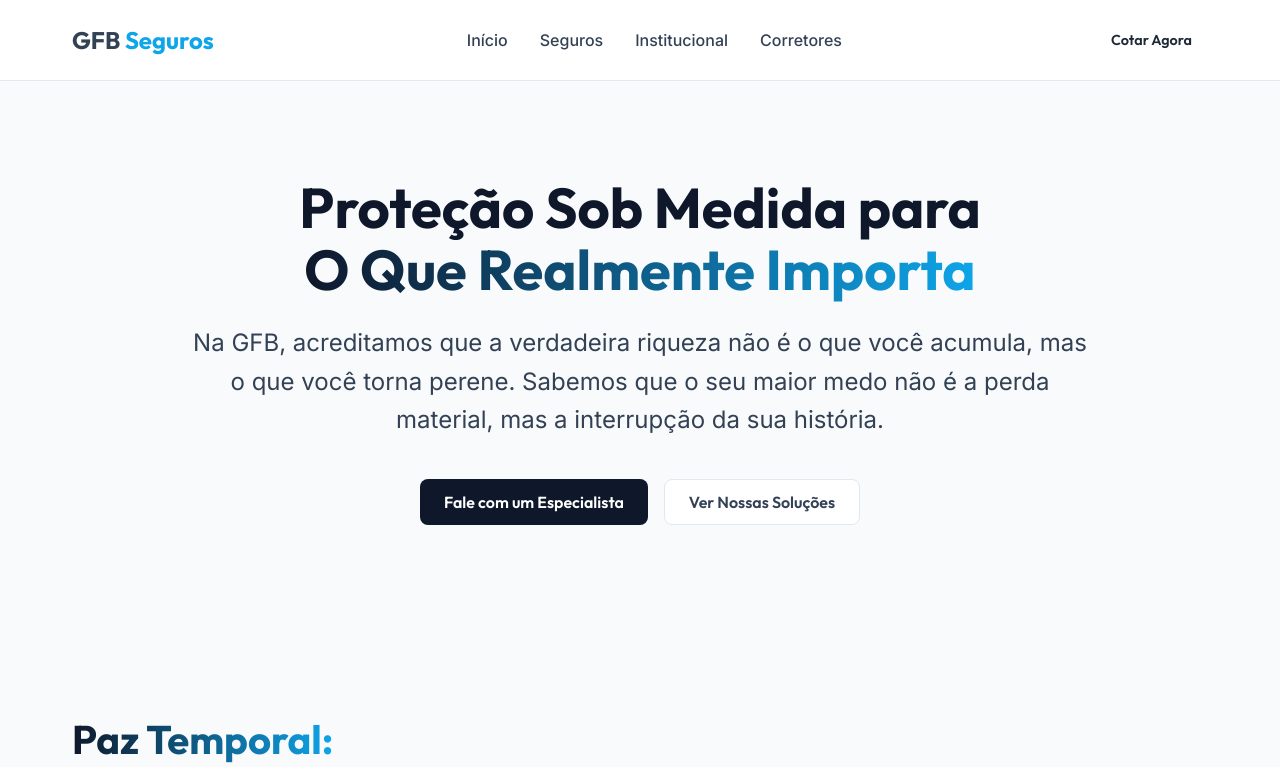
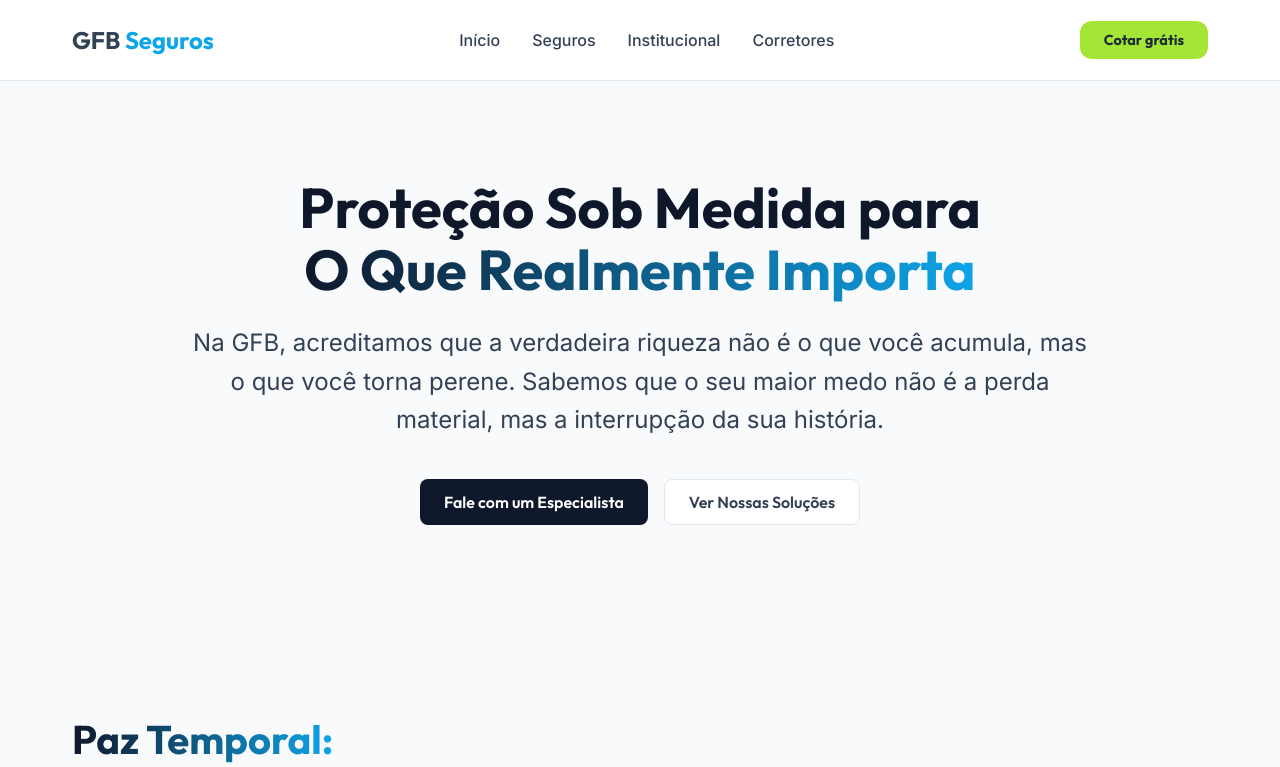
Before and after one commit to romuloprcoficial-debug/gfb, a Next.js app: page / in a window 1280 px wide. Shown: the top 767 px of the page. Built offline with nearby package versions, Linux system fonts and the light colour scheme.

Commit message:
Alterado botão de whatsapp do cabeçalho

```diff
--- a/src/components/layout/Header.tsx
+++ b/src/components/layout/Header.tsx
@@ -33,8 +33,23 @@ export default function Header() {
 
                 {/* CTA */}
                 <div>
-                    <a href="https://wa.me/5562981364197" target="_blank" rel="noopener noreferrer" className="btn" style={{ padding: '0.5rem 1rem', fontSize: '0.9rem', backgroundColor: '#A3E635 !important', color: '#1f2937', fontWeight: 600 }}>
-                        Cotar Agora
+                    <a
+                        href="https://wa.me/5562981364197"
+                        target="_blank"
+                        rel="noopener noreferrer"
+                        className="btn"
+                        style={{
+                            padding: '0.6rem 1.5rem',
+                            fontSize: '0.9rem',
+                            backgroundColor: '#A3E635', // Verde Lima sem o !important
+                            color: '#1f2937',
+                            fontWeight: 700,
+                            borderRadius: '12px', // Cantos arredondados como na imagem
+                            textDecoration: 'none',
+                            display: 'inline-block'
+                        }}
+                    >
+                        Cotar grátis
                     </a>
                 </div>
             </div>
```
